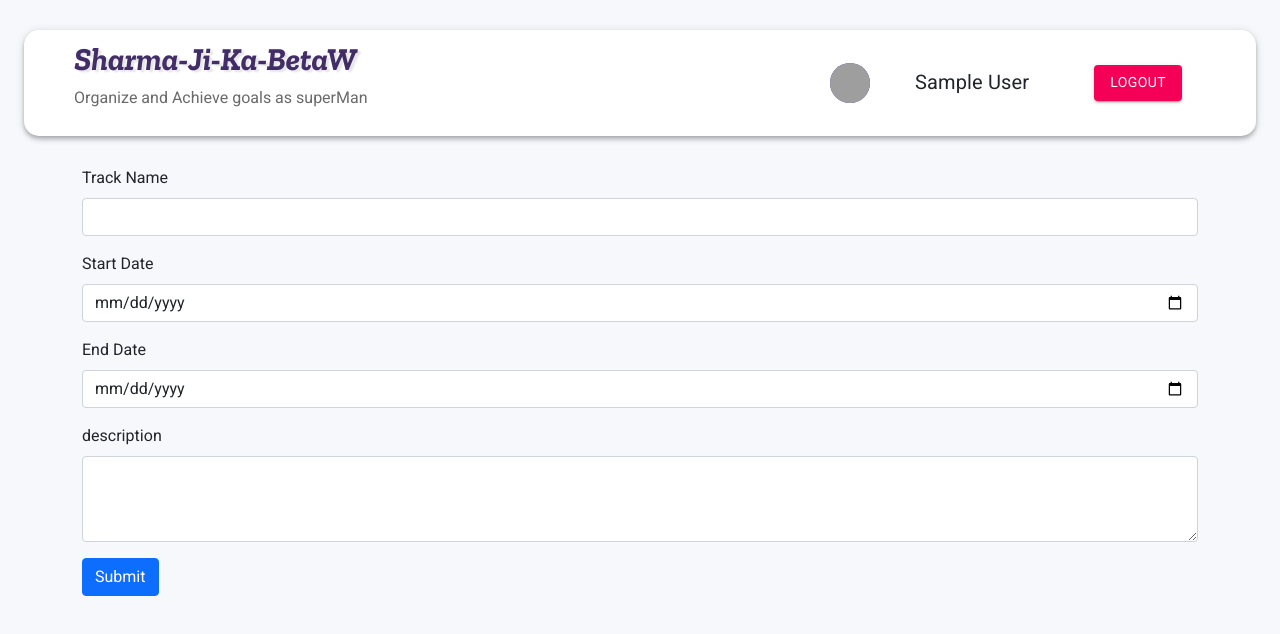
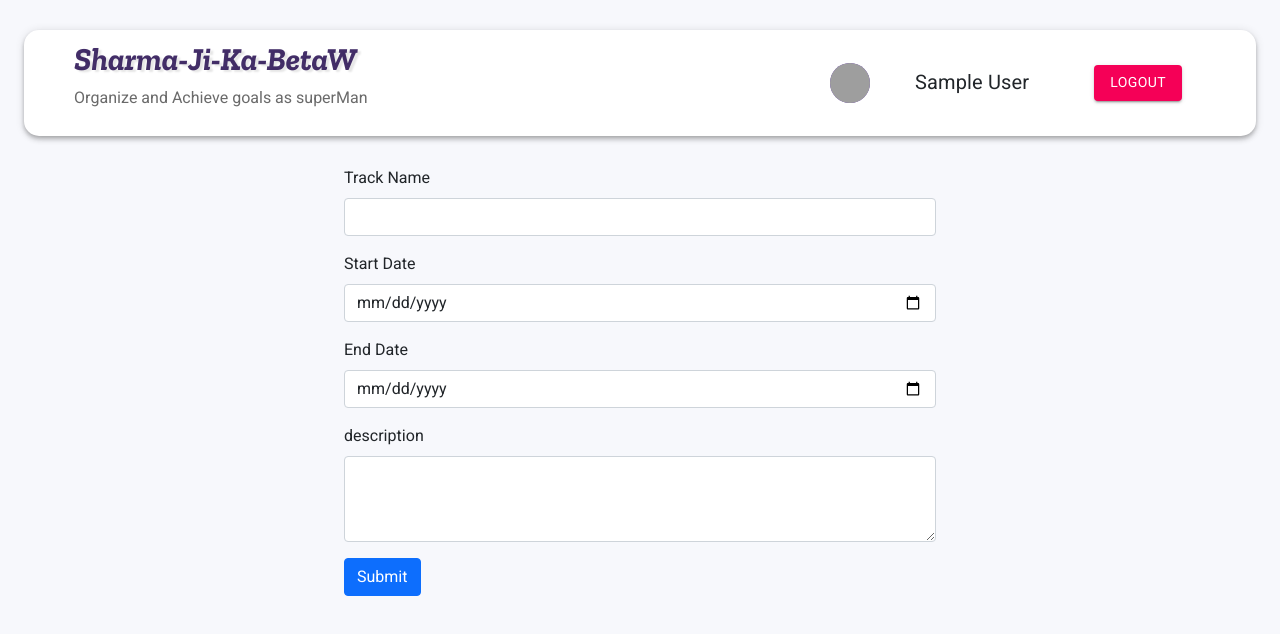
Before and after one commit to phanindra-max/sharma-ji-ka-betaw, a React (Create React App) app in the folder client/: page /form in a window 1280 px wide. Shown: the top 634 px of the page. Built offline with nearby package versions, Linux system fonts and the light colour scheme; sample sign-in values are in the browser's storage; grey boxes are pictures that could not be loaded; a web font is replaced by a local one.

Commit message:
na bokka ra

```diff
--- a/client/src/components/Form/TrackCreationForm.jsx
+++ b/client/src/components/Form/TrackCreationForm.jsx
@@ -33,7 +33,7 @@ function TrackCreationForm() {
   };
   return (
     <>
-      <div className="container">
+      <div className="container col-lg-6">
         <form onSubmit={submitHandler}>
           <div className="mb-3">
             <label htmlFor="exampleInputEmail1" className="form-label">
```
